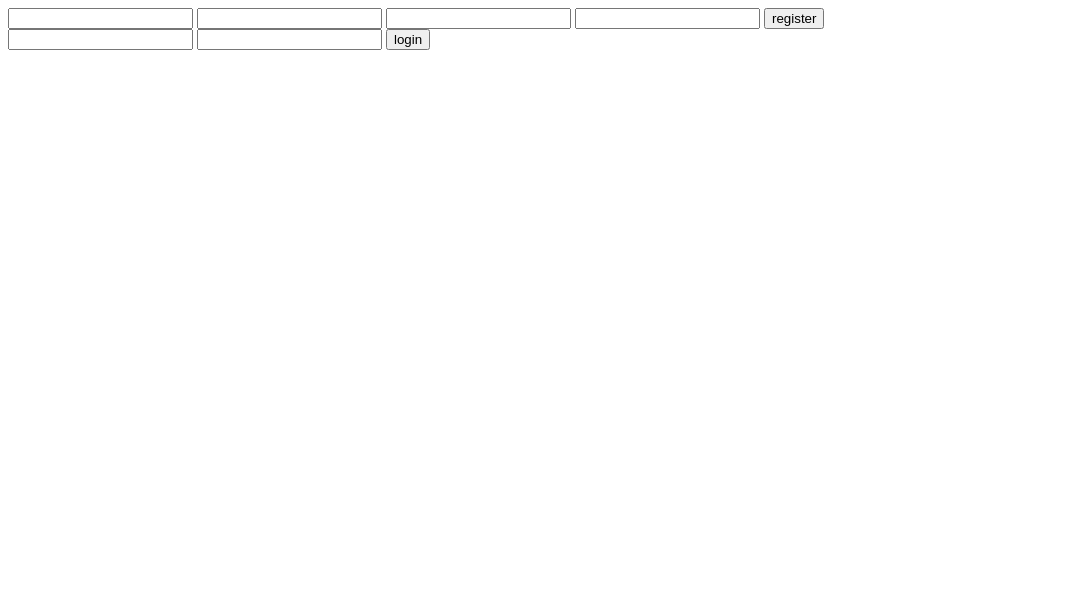
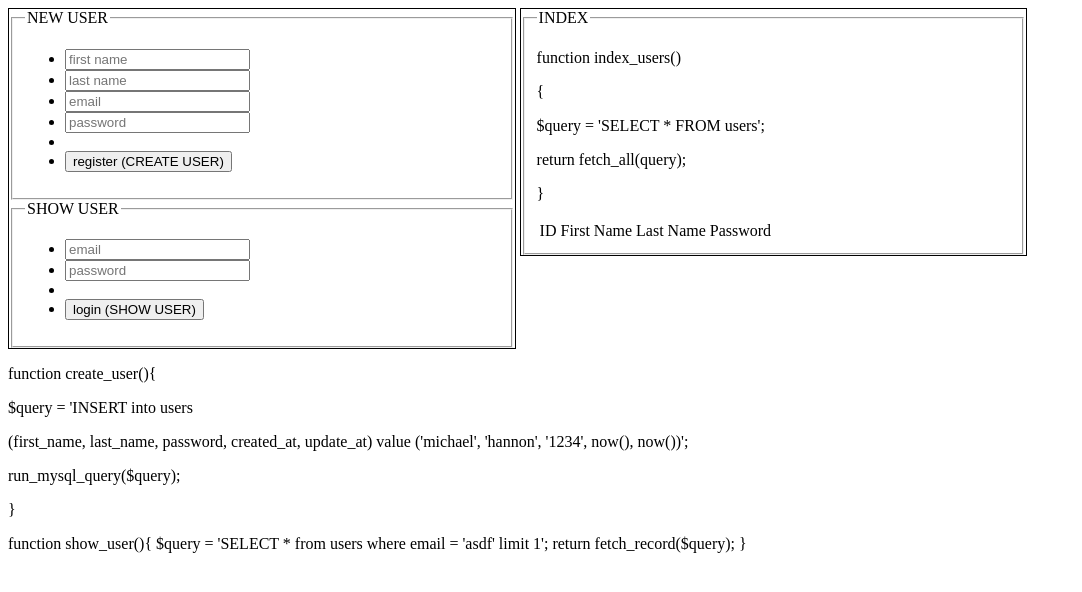
Before and after one commit to MikeHannon/php_quotes, a PHP site: page /login.php in a window 1280 px wide. Shown: the top 592 px of the page, without its empty margins (0-1082 px from the left). Run offline with PHP 8.4, Linux system fonts and the light colour scheme; data that the repository does not hold is empty.

Commit message:
update login with index rest methods

```diff
--- a/login.php
+++ b/login.php
@@ -1,27 +1,134 @@
 <?php
   session_start();
+  require_once('connection.php');
 ?>
 <!DOCTYPE html>
 <html lang="en">
 <head>
+  <style>
+    #forms{
+      width: 40%;
+      display:inline-block;
+      border: 1px solid black;
+      height: 60%;
+    }
+    #index{
+      width: 40%;
+      display:inline-block;
+      border: 1px solid black;
+      max-height: 800px;
+      overflow-y: scroll;
+      vertical-align: top;
+    }
+  </style>
   <meta charset="UTF-8">
   <title>Document</title>
 </head>
 <body>
+  <div id = 'forms'>
+    <fieldset>
+      <legend>NEW USER</legend>
         <form action = "process.php" method = "post">
-    <input type = 'text' name = 'first_name'>
-    <input type = 'text' name = 'last_name'>
-    <input type = 'text' name = 'email'>
-    <input type = 'text' name = 'password'>
+          <ul>
+            <li>
+              <input type = 'text' name = 'first_name' placeholder = 'first name'>
+            </li>
+            <li>
+            <input type = 'text' name = 'last_name' placeholder = 'last name'>
+            </li>
+            <li>
+            <input type = 'text' name = 'email' placeholder = 'email'>
+            </li>
+            <li>
+            <input type = 'text' name = 'password' placeholder = 'password'>
+            </li>
+            <li>
             <input type = 'hidden' name = 'process_to_occur' value = 'register'>
-    <input type = 'submit' value = 'register'>
+            </li>
+            <li>
+            <input type = 'submit' value = 'register (CREATE USER)'>
+            </li>
+          </ul>
         </form>
+    </fieldset>
+    <fieldset>
+      <legend> SHOW USER</legend>
         <form action = "process.php" method = "post">
-    <input type = 'text' name = 'email'>
-    <input type = 'text' name = 'password'>
+          <ul>
+            <li>
+              <input type = 'text' name = 'email' placeholder = 'email'>
+            </li>
+            <li>
+              <input type = 'text' name = 'password' placeholder = 'password'>
+            </li>
+            <li>
               <input type = 'hidden' name = 'process_to_occur' value = 'login'>
-    <input type = 'submit' value = 'login'>
+            </li>
+            <li>
+              <input type = 'submit' value = 'login (SHOW USER)'>
+            </li>
+          </ul>
         </form>
+    </fieldset>
+  </div>
 
+  <div id = 'index'>
+    <fieldset>
+      <legend>INDEX</legend>
+  <p>  function index_users() </p>
+  <p>  { </p>
+  <p>  $query = 'SELECT * FROM users'; </p>
+  <p>  return fetch_all(query); </p>
+  <p>  } </p>
+    <?php
+    function index_users()
+    {
+    #go to the users table and get all from users:
+    $query = 'SELECT * FROM users';
+    return fetch_all($query);
+    }
+    $myUsers = index_users();
+    // var_dump($myUsers);
+    ?>
+    <table>
+      <tr>
+        <td>ID</td>
+        <td>First Name</td>
+        <td>Last Name</td>
+        <td>Password</td>
+      </tr>
+    <?php
+      foreach ($myUsers as $key => $value){
+      ?>
+      <tr>
+        <td><?= $value['id'] ?></td>
+        <td><?= $value['first_name'] ?></td>
+        <td><?= $value['last_name'] ?></td>
+        <td><?= $value['password'] ?></td>
+      </tr>
+
+      <?php
+        }
+      ?>
+    </table>
+  </fieldset>
+  </div>
+  <div>
+    <p>
+    function create_user(){
+    </p>
+      <p> $query = 'INSERT into users </p>
+      <p> (first_name, last_name, password, created_at, update_at) value ('michael', 'hannon', '1234', now(), now())'; </p>
+      <p>  run_mysql_query($query); </p>
+    <p> } </p>
+  </div>
+  <div>
+    <p>
+      function show_user(){
+        $query = 'SELECT * from users where email = 'asdf' limit 1';
+        return fetch_record($query);
+      }
+    </p>
+  </div>
 </body>
 </html>
--- a/process.php
+++ b/user_functions.php
@@ -100,7 +100,8 @@ if (isset($_POST) && isset($_POST['process_to_occur']))
     create_quote($data);
   }
 }
-header('Location:quotes.php');
+
+header('Location:user_index.php');
 exit();
 
 #quotes table
```
Also changed, not shown: user_index.php (added, +14 -0 lines). Lines whose indentation alone changed are shown as unchanged.
